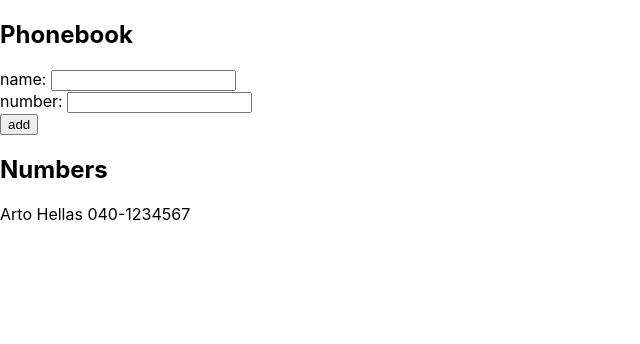
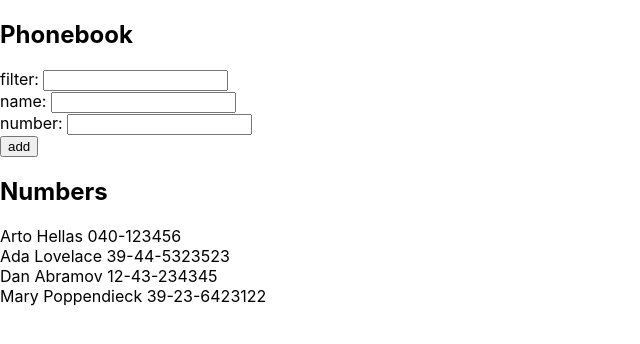
Before and after one commit to jhakkinen/fullstack-open, a React (Create React App) app in the folder osa2/puhelinluettelo/: page / in a window 1280 px wide. Shown: the top 344 px of the page, without its empty margins (0-640 px from the left). Built offline with nearby package versions, Linux system fonts and the light colour scheme; the HTML template or start-up script is replaced by a standard one.

Commit message:
puhelinluettelo step4

```diff
--- a/osa2/puhelinluettelo/src/App.js
+++ b/osa2/puhelinluettelo/src/App.js
@@ -10,17 +10,25 @@
 
 const App = () => {
   const [ persons, setPersons] = useState([
-    { name: 'Arto Hellas', number: '040-1234567' }
+    { name: 'Arto Hellas', number: '040-123456' },
+    { name: 'Ada Lovelace', number: '39-44-5323523' },
+    { name: 'Dan Abramov', number: '12-43-234345' },
+    { name: 'Mary Poppendieck', number: '39-23-6423122' }
   ])
   const [ newName, setNewName ] = useState('')
   const [ newNumber, setNewNumber ] = useState('')
+  const [ filter, setFilter] = useState('')
 
-  const numbers = () => persons.map(person =>
+  const numbers = () => personsToShow.map(person =>
     <Person
       key={person.name}
       person={person}
     />
   )
+
+  const personsToShow = filter
+    ? persons.filter(p => p.name.toLowerCase().includes(filter.toLowerCase()))
+    : persons
 
   const handleNameChange = (event) => {
     setNewName(event.target.value)
@@ -28,6 +36,10 @@
 
   const handleNumberChange = (event) => {
     setNewNumber(event.target.value)
+  }
+
+  const handleFilterChange = (event) => {
+    setFilter(event.target.value)
   }
 
   const addPerson = (event) => {
@@ -48,6 +60,7 @@
   return (
     <div>
       <h2>Phonebook</h2>
+      filter: <input value={filter} onChange={handleFilterChange}/>
       <form onSubmit={addPerson}>
         <div>
           name: <input value={newName} onChange={handleNameChange}/>
```
